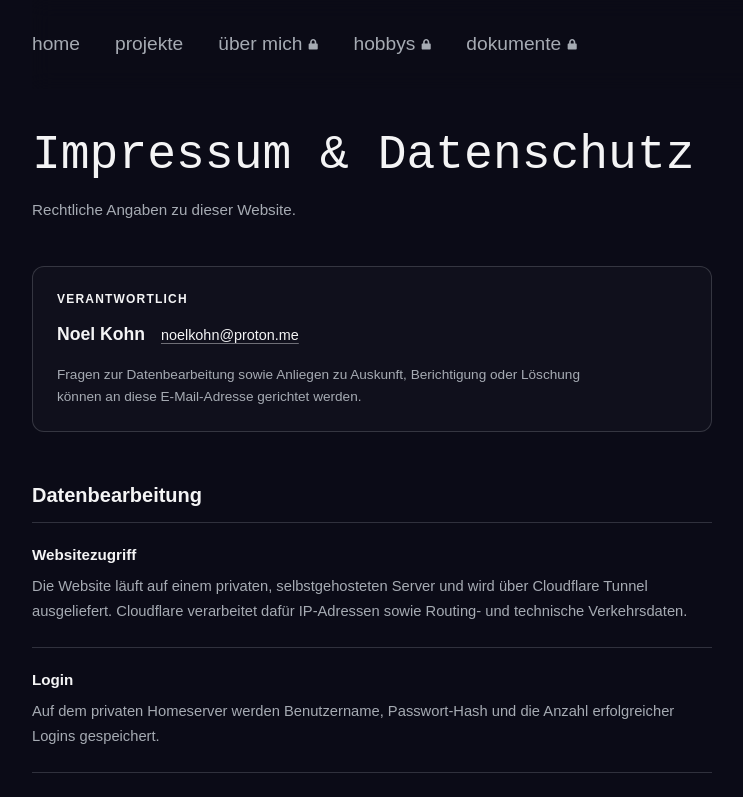
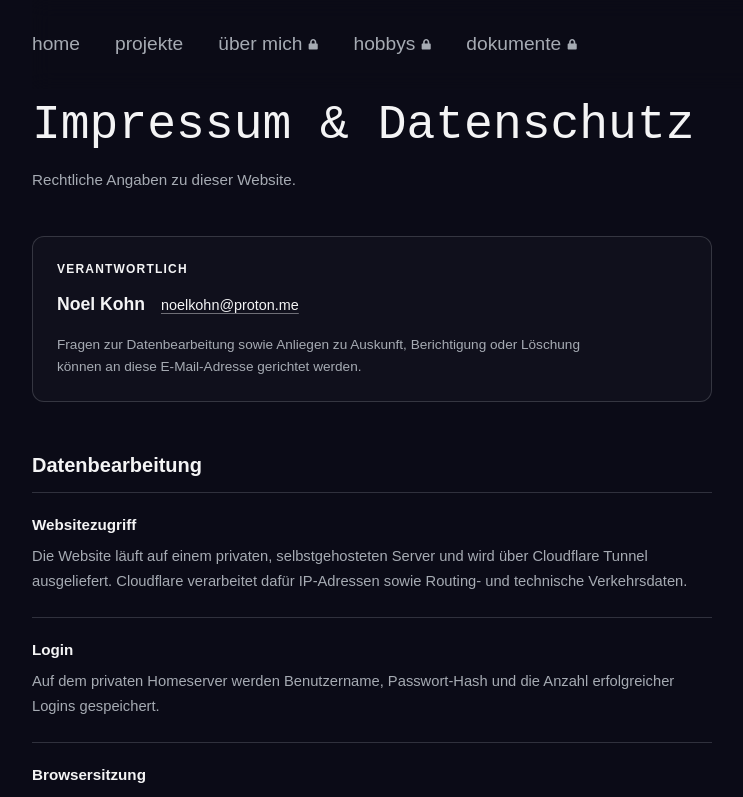
Before and after one commit to no-e1/portfolio-site, a React (Vite) app in the folder frontend/: page /impressum in a window 1280 px wide. Shown: the top 797 px of the page, without its empty margins (233-976 px from the left). Built offline with nearby package versions, Linux system fonts and the light colour scheme; no server answers; a web font is replaced by a local one.

Commit message:
style(frontend): refine project styling and clean up assets

```diff
--- a/frontend/src/pages/Privacy/PrivacyPage.module.css
+++ b/frontend/src/pages/Privacy/PrivacyPage.module.css
@@ -11,7 +11,7 @@
 }
 
 .pageHeader {
-  margin-bottom: 2.75rem;
+  margin: 0 0 2.75rem;
 }
 
 .pageHeader p {
--- a/frontend/src/styles/index.css
+++ b/frontend/src/styles/index.css
@@ -6,7 +6,7 @@
   --hfontfam: "Calistoga", monospace, cursive, system-ui ;
   --hfontsize: 3rem;
   --surface: #11111f;
-  --surface-hover: #151526;
+  --surface-hover: rgba(255, 255, 255, 0.012);
   --border: rgba(166, 171, 179, 0.24);
   --accent: #b8c1ff;
 }
```
Also changed, not shown: frontend/src/assets/projects/portfolio-code.png (deleted), frontend/src/assets/projects/portfolio-cover.png (deleted).
